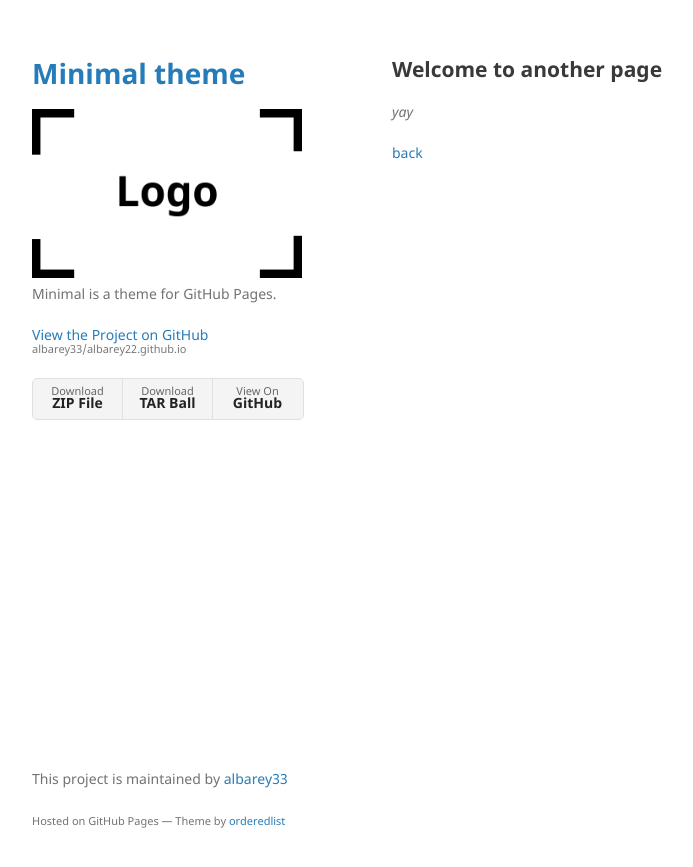
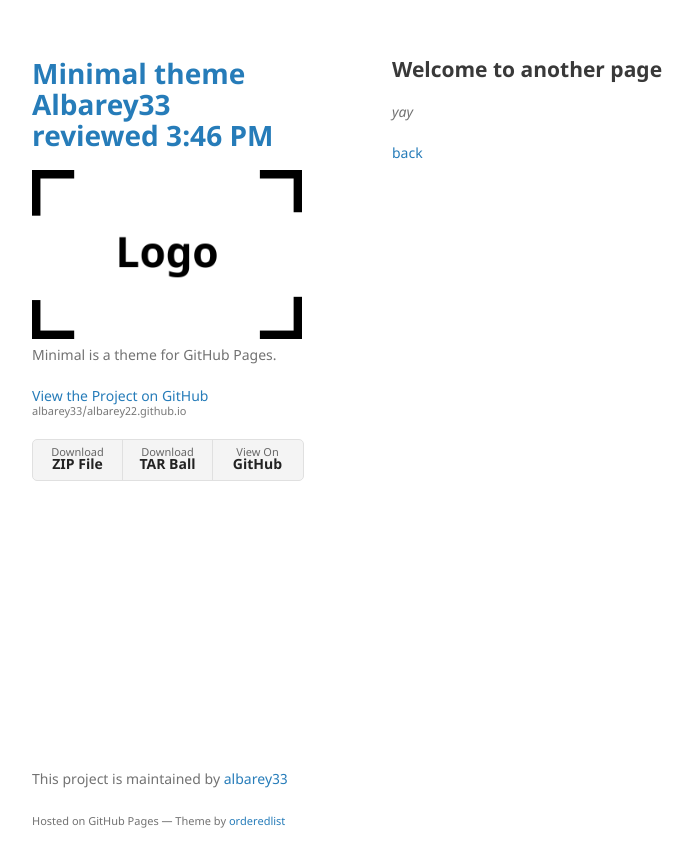
Before and after one commit to albarey33/albarey22.github.io, a Jekyll site: the page built from another-page.md, in a window 1280 px wide. Shown: the top 867 px of the page, without its empty margins (178-871 px from the left). Built offline with Jekyll 4.4.1, drawn with Linux system fonts in a browser that asks for light colours; our own code applies the rules of GitHub Pages for plain Markdown files.

Commit message:
Update _config.yml

```diff
--- a/_config.yml
+++ b/_config.yml
@@ -1,4 +1,4 @@
-title: Minimal theme
+title: Minimal theme Albarey33 reviewed 3:46 PM
 logo: /assets/img/logo.png
 description: Minimal is a theme for GitHub Pages.
 show_downloads: true
```
